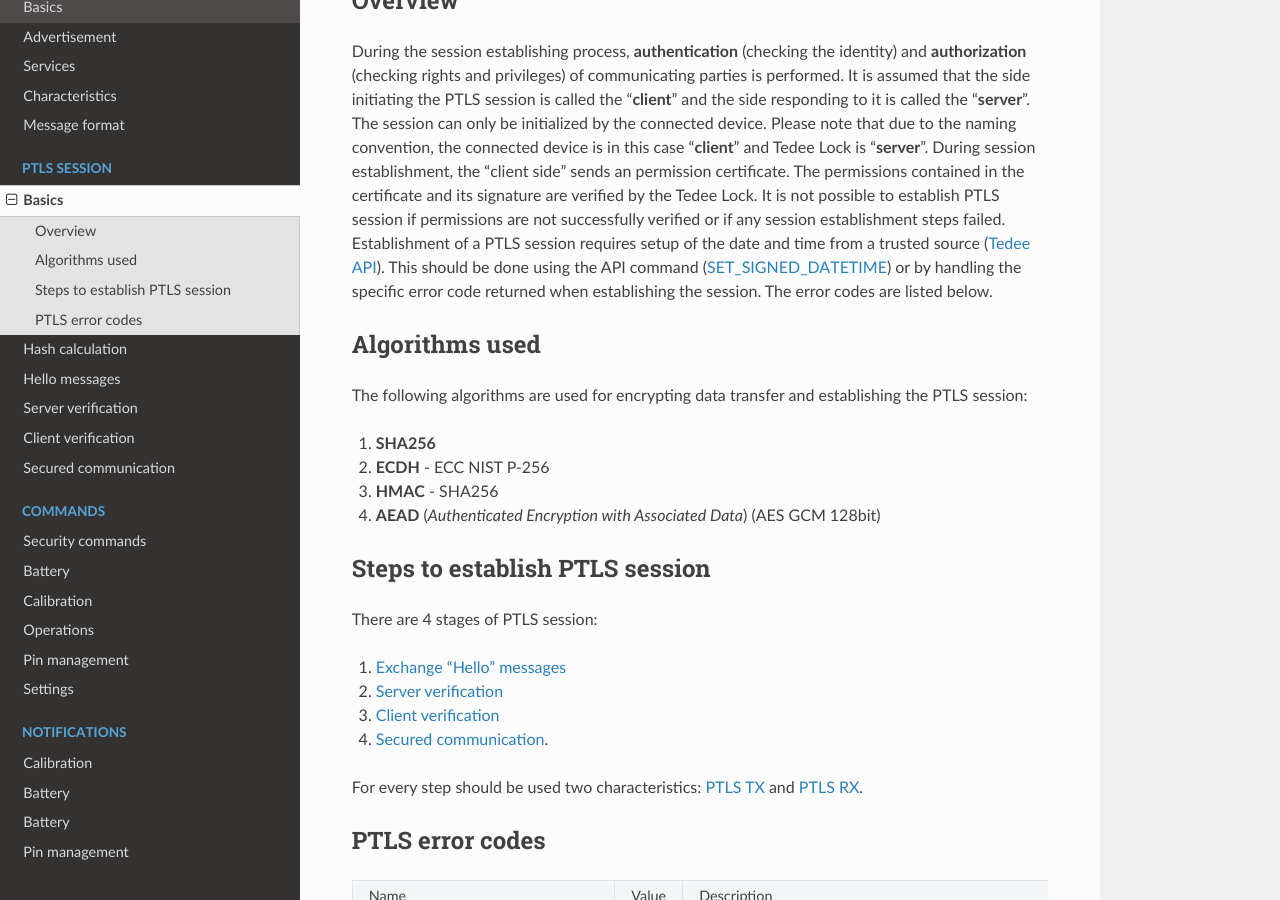
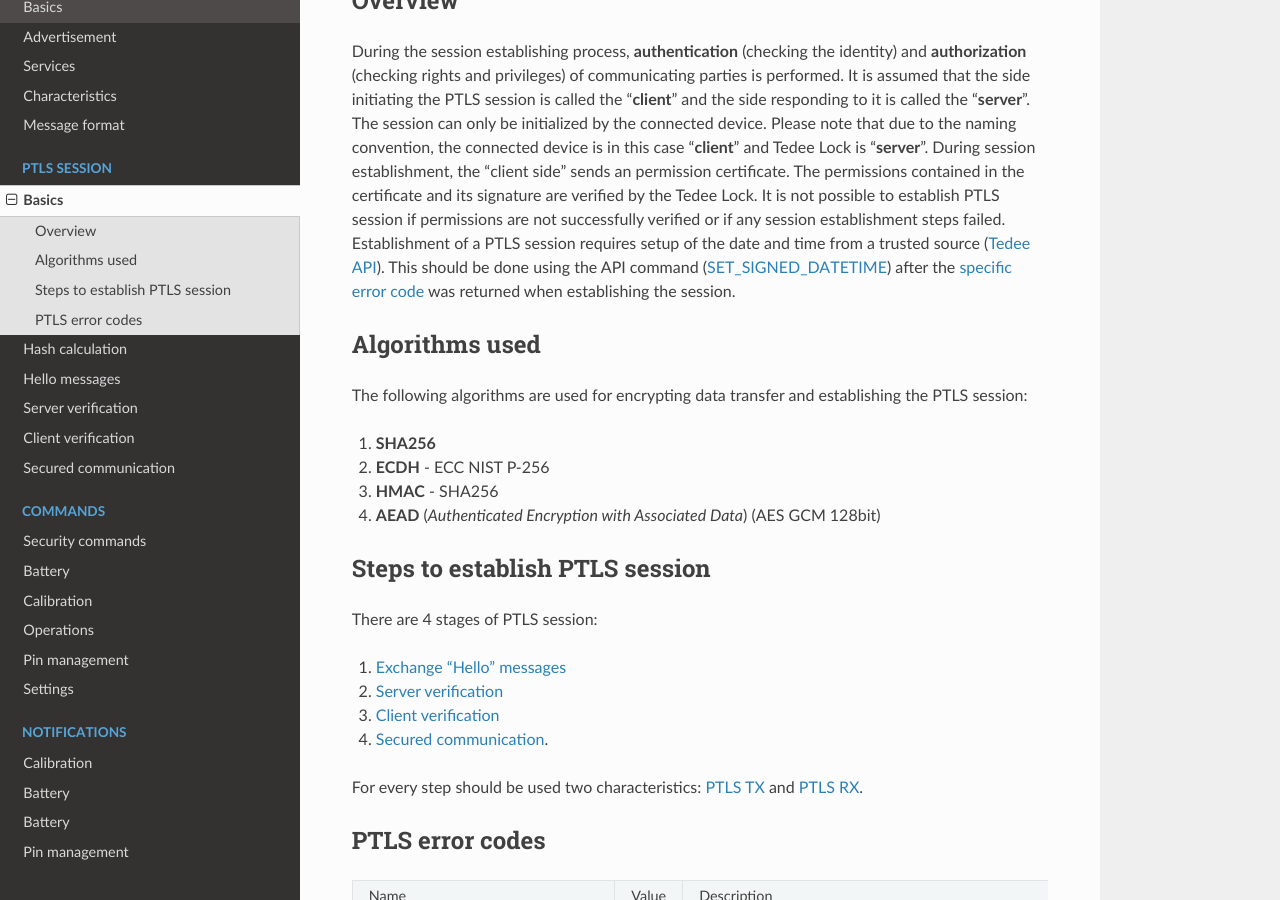
Before and after one commit to tedee-com/tedee-lock-ble-api-doc, a Sphinx documentation site: the page built from docs/source/ptls/basics.rst, in a window 1280 px wide and 900 px high, scrolled down 632 px. Built offline with Sphinx 7.4.7 and the Read the Docs theme 2.0.0, drawn with Linux system fonts in a browser that asks for light colours; pages that are not in the unit, such as notebooks, are missing from menus.

Commit message:
refactor

```diff
--- a/docs/source/howtos/find-tedee-lock.rst
+++ b/docs/source/howtos/find-tedee-lock.rst
@@ -8,7 +8,7 @@ To find specific lock you need to have Serial Number of the Tedee lock.
 
 Serial Number can be get in two ways:
     #. Manually from the sticker on the Tedee Lock box.
-    #. Using our `Tedee API <https://api.tedee.com/>`_ to get Serial Number via passing Activation Code of the Tedee lock.
+    #. Using our `Tedee API <https://api.tedee.com/>`_ to get Serial Number via Activation Code of the Tedee lock.
 
 Activation Code can be found as **QR code** as well as a **string** on the back of the lock or on the leaflet inside Tedee Lock box.
 
--- a/docs/source/ptls/basics.rst
+++ b/docs/source/ptls/basics.rst
@@ -24,8 +24,7 @@ During session establishment, the "client side" sends an permission certificate.
 The permissions contained in the certificate and its signature are verified by the Tedee Lock.
 It is not possible to establish PTLS session if permissions are not successfully verified or if any session establishment steps failed.
 Establishment of a PTLS session requires setup of the date and time from a trusted source (`Tedee API <https://api.tedee.com/>`_).
-This should be done using the API command (:doc:`SET_SIGNED_DATETIME <../commands/security/set-signed-time>`) or by handling the specific error code returned when establishing the session.
-The error codes are listed below.
+This should be done using the API command (:doc:`SET_SIGNED_DATETIME <../commands/security/set-signed-time>`) after the :ref:`specific error code <ptls-error-codes>` was returned when establishing the session.
 
 Algorithms used
 ---------------
--- a/docs/source/ptls/hash_calculation.rst
+++ b/docs/source/ptls/hash_calculation.rst
@@ -1,7 +1,7 @@
 Hash calculation
 ================
 
-For hash calculation during PTLS session establishement we are using **SHA256**.
+For hash calculation during PTLS session establishement is used **SHA256**.
 
 Every time hash calculation is mentioned it means:
 
```
